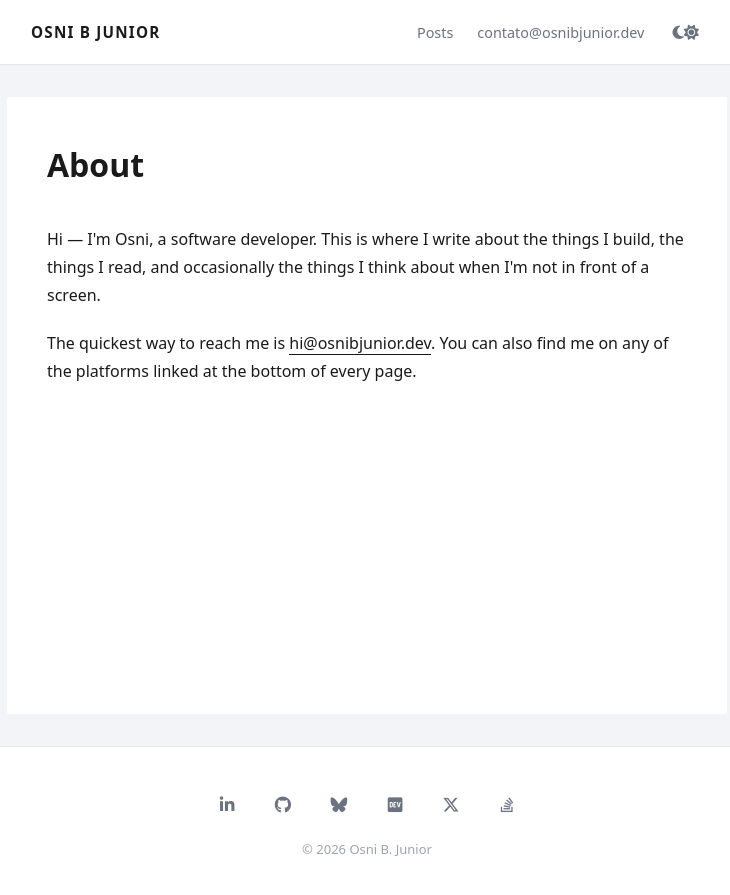
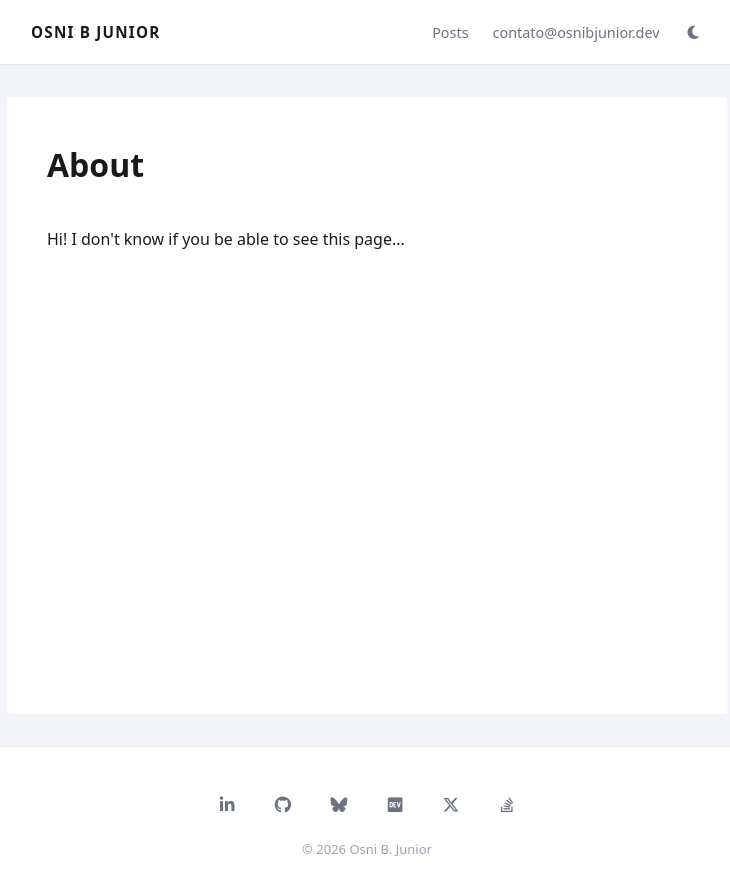
Before and after one commit to osnibjunior/osnibjunior.github.io, a Jekyll site: the page built from about.md, in a window 1280 px wide. Shown: the top 895 px of the page, without its empty margins (273-1003 px from the left). Built offline with Jekyll 4.4.1, drawn with Linux system fonts in a browser that asks for light colours.

Commit message:
Style adjust

```diff
--- a/about.md
+++ b/about.md
@@ -10,8 +10,6 @@
   </header>
 
   <div class="post__content">
-    <p>Hi — I'm Osni, a software developer. This is where I write about the things I build, the things I read, and occasionally the things I think about when I'm not in front of a screen.</p>
-
-    <p>The quickest way to reach me is <a href="mailto:hi@osnibjunior.dev">hi@osnibjunior.dev</a>. You can also find me on any of the platforms linked at the bottom of every page.</p>
+    <p>Hi! I don't know if you be able to see this page...</p>
   </div>
 </article>
--- a/assets/css/style.scss
+++ b/assets/css/style.scss
@@ -124,15 +124,15 @@
   color: var(--text);
 }
 
-.theme-toggle__icon--light {
+.theme-toggle .theme-toggle__icon--light {
   display: none;
 }
 
-[data-theme="dark"] .theme-toggle__icon--dark {
+[data-theme="dark"] .theme-toggle .theme-toggle__icon--dark {
   display: none;
 }
 
-[data-theme="dark"] .theme-toggle__icon--light {
+[data-theme="dark"] .theme-toggle .theme-toggle__icon--light {
   display: inline-block;
 }
 
```
Also changed, not shown: 1 other file.
